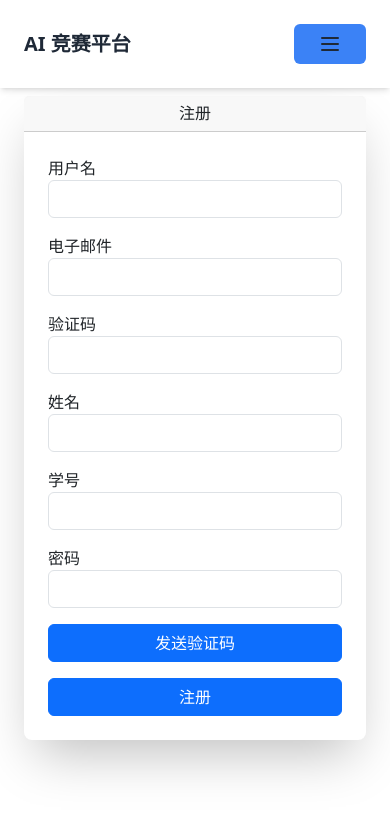
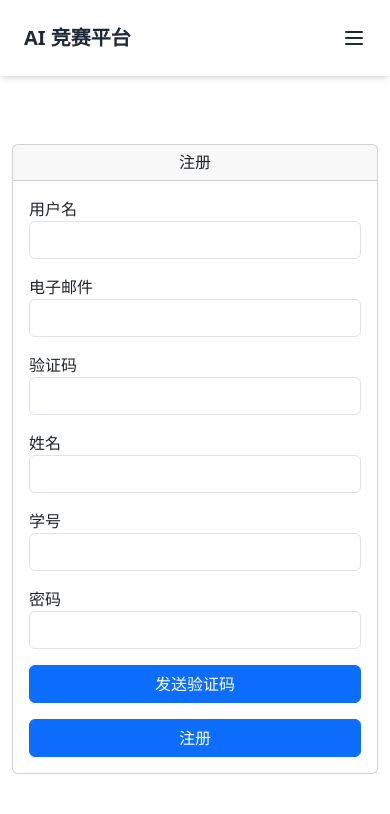
Before and after one commit to SYSUMSC/aigame, a Vue app in the folder frontend/: page /user/reg in a window 390 px wide. Shown: the top 814 px of the page. Built offline with nearby package versions, Linux system fonts and the light colour scheme.

Commit message:
优化前端，统一container

```diff
--- a/frontend/src/App.vue
+++ b/frontend/src/App.vue
@@ -1,14 +1,14 @@
 <script setup lang="ts">
 import { RouterView } from "vue-router";
 import { useUserStore } from "./stores/user";
-import NavBar from './components/NavBar.vue';
-
+import NavBar from "./components/NavBar.vue";
 </script>
 
 <template>
   <NavBar />
-  <!-- 灰色背景 -->
-  <RouterView class="container mx-auto px-4 py-8" />
+  <div class="container mt-20 md:mt-18">
+    <RouterView />
+  </div>
 </template>
 
 <style scoped>
--- a/frontend/src/components/NavBar.vue
+++ b/frontend/src/components/NavBar.vue
@@ -18,7 +18,7 @@ const isOpen = ref(false);
 </script>
 
 <template>
-  <div class="container mt-5">
+  <div class="navbar">
     <nav class="bg-white shadow-md fixed w-full z-10 top-0 left-0">
       <div
         class="container mx-auto px-4 py-4 flex justify-between items-center"
--- a/frontend/src/style.css
+++ b/frontend/src/style.css
@@ -3,44 +3,3 @@
 @tailwind components;
 @tailwind utilities;
 /* 使用了名为PostCSS Language Support 的 vscode插件 */
-
-.min-h-screen {
-  @apply h-screen flex flex-col justify-normal items-center;
-}
-
-.card {
-  @apply shadow-2xl rounded-lg border-none;
-}
-
-.card-body {
-  @apply p-6;
-}
-
-.text-primary {
-  @apply text-blue-700;
-}
-.text-secondary {
-  @apply text-blue-700;
-}
-
-
-
-
-/* 按钮样式 */
-button {
-  @apply bg-blue-500 text-white font-bold py-2 px-4 rounded hover:bg-blue-700;
-}
-
-/* 下拉菜单样式 */
-select {
-  @apply bg-gray-200 text-gray-700 py-2 px-4 rounded;
-}
-
-/* 列表样式 */
-ul {
-  @apply list-disc pl-5;
-}
-
-li {
-  @apply mb-2;
-}
--- a/frontend/src/views/Column.vue
+++ b/frontend/src/views/Column.vue
@@ -1,5 +1,4 @@
 <template>
-  <div class="container">
   <div class="row">
     <div class="col-md-6">
       <LeftComponent />
@@ -8,11 +7,9 @@
       <RightComponent />
     </div>
   </div>
-  </div>
 </template>
 
 <script setup lang="ts">
-import LeftComponent from './UserCenter.vue';
-import RightComponent from './Team.vue';
-
+import LeftComponent from "./UserCenter.vue";
+import RightComponent from "./Team.vue";
 </script>
--- a/frontend/src/views/CompetitionDetail.vue
+++ b/frontend/src/views/CompetitionDetail.vue
@@ -1,6 +1,4 @@
 <template>
-  <main class="min-h-screen py-6 flex flex-col justify-center items-center">
-    <div class="container mx-auto">
   <div class="card">
     <div class="card-header">比赛详情</div>
     <div class="card-body">
@@ -20,11 +18,7 @@
       </select>
       <select v-model="filters.problem_type_id">
         <option value="null">全部类型</option>
-            <option
-              v-for="type in problemTypes"
-              :key="type.id"
-              :value="type.id"
-            >
+        <option v-for="type in problemTypes" :key="type.id" :value="type.id">
           {{ type.name }}
         </option>
       </select>
@@ -36,16 +30,23 @@
       </button>
       <ul>
         <li v-for="problem in problems" :key="problem.id">
-              {{ problem.name }} -- 难度: {{ difficultyLevels[problem.difficulty as 1 | 2 | 3 | 4] || "未知难度" }} -- 类型：{{ problemTypes[problem.problem_type_id - 1]?.name || "未知类型" }}
-              <button @click="viewProblemDetail(problem.id)" class="bg-green-500 text-white font-bold py-1 px-3 ml-4 rounded hover:bg-green-700">
+          {{ problem.name }} -- 难度:
+          {{
+            difficultyLevels[problem.difficulty as 1 | 2 | 3 | 4] || "未知难度"
+          }}
+          -- 类型：{{
+            problemTypes[problem.problem_type_id - 1]?.name || "未知类型"
+          }}
+          <button
+            @click="viewProblemDetail(problem.id)"
+            class="bg-green-500 text-white font-bold py-1 px-3 ml-4 rounded hover:bg-green-700"
+          >
             查看详情
           </button>
         </li>
       </ul>
     </div>
   </div>
-    </div>
-  </main>
 </template>
 
 <script setup lang="ts">
@@ -94,8 +95,8 @@ const fetchCompetitionDetail = async (competitionId: number) => {
   try {
     const config = {
       headers: {
-        'Content-Type': 'application/json'
-      }
+        "Content-Type": "application/json",
+      },
     };
     const res = await axios.post(
       `/api/user/competition/${competitionId}`,
@@ -117,8 +118,8 @@ const fetchProblems = async (competitionId: number) => {
   try {
     const config = {
       headers: {
-        'Content-Type': 'application/json'
-      }
+        "Content-Type": "application/json",
+      },
     };
 
     // 构建请求体，仅包含非 "null" 值的字段
@@ -150,14 +151,10 @@ const fetchProblemTypes = async () => {
   try {
     const config = {
       headers: {
-        'Content-Type': 'application/json'
-      }
+        "Content-Type": "application/json",
+      },
     };
-    const res = await axios.post(
-      "/api/user/problem_types",
-      {},
-      config
-    );
+    const res = await axios.post("/api/user/problem_types", {}, config);
     if (res.status === 200 && res.data.code === 0) {
       problemTypes.value = res.data.data;
     } else {
@@ -173,7 +170,7 @@ const router = useRouter();
 
 // 定义跳转到赛题详情页面的函数
 const viewProblemDetail = (problemId: number) => {
-  router.push({ name: 'ProblemDetail', params: { id: problemId } });
+  router.push({ name: "ProblemDetail", params: { id: problemId } });
 };
 
 onMounted(() => {
--- a/frontend/src/views/Home.vue
+++ b/frontend/src/views/Home.vue
@@ -1,11 +1,11 @@
 <template>
-  <div class="flex flex-col items-center justify-center min-h-screen">
+  <div class="flex flex-col items-center justify-center">
     <!-- 平台介绍 -->
-      <div class="text-center">
-        <h1 class="text-4xl font-bold text-gray-800 mb-4">AI 竞赛平台</h1>
-        <p v-html="TextIntro" class="text-lg text-gray-600 mb-6"></p>
-        <p v-html="TextWelc" class="text-lg text-gray-600 mb-6"></p>
-      </div>
+    <div class="text-center">
+      <h1 class="text-4xl font-bold text-gray-800 mb-4">AI 竞赛平台</h1>
+      <p v-html="TextIntro" class="text-lg text-gray-600 mb-6"></p>
+      <p v-html="TextWelc" class="text-lg text-gray-600 mb-6"></p>
+    </div>
     <div class="flex space-x-4 py-4" v-if="!userStore.user">
       <router-link
         to="/user/login"
@@ -24,34 +24,40 @@
 </template>
 
 <script setup lang="ts">
-import { useUserStore } from '../stores/user'
-import { Ref, ref, onMounted } from 'vue'
+import { useUserStore } from "../stores/user";
+import { Ref, ref, onMounted } from "vue";
 
-const userStore = useUserStore()
+const userStore = useUserStore();
 
 // 原始文本
-const originalTextIntro = "欢迎来到 AI 竞赛平台，在这里你可以参与各种 AI 挑战，与全球开发者一较高下，展示你的 AI 技能，并赢取丰厚奖励。"
-const originalTextWelc = "无论你是初学者还是经验丰富的开发者，我们的平台都能为你提供适合的竞赛和学习资源，助力你的 AI 旅程。"
+const originalTextIntro =
+  "欢迎来到 AI 竞赛平台，在这里你可以参与各种 AI 挑战，与全球开发者一较高下，展示你的 AI 技能，并赢取丰厚奖励。";
+const originalTextWelc =
+  "无论你是初学者还是经验丰富的开发者，我们的平台都能为你提供适合的竞赛和学习资源，助力你的 AI 旅程。";
 
 // 格式化后的文本，用于逐字显示
-const TextIntro = ref('')
-const TextWelc = ref('')
+const TextIntro = ref("");
+const TextWelc = ref("");
 
 // 模拟打字效果
-const typeEffect = (text: string, target: Ref<string>, interval: number = 100) => {
-  let index = 0
+const typeEffect = (
+  text: string,
+  target: Ref<string>,
+  interval: number = 100
+) => {
+  let index = 0;
   const type = setInterval(() => {
     if (index < text.length) {
-      target.value += text.charAt(index)
-      index++
+      target.value += text.charAt(index);
+      index++;
     } else {
-      clearInterval(type)
+      clearInterval(type);
     }
-  }, interval)
-}
+  }, interval);
+};
 
 onMounted(() => {
-  typeEffect(originalTextIntro, TextIntro)
-  typeEffect(originalTextWelc, TextWelc, 130) // 稍微慢一点的间隔
-})
+  typeEffect(originalTextIntro, TextIntro);
+  typeEffect(originalTextWelc, TextWelc, 130); // 稍微慢一点的间隔
+});
 </script>
--- a/frontend/src/views/ProblemDetail.vue
+++ b/frontend/src/views/ProblemDetail.vue
@@ -1,6 +1,4 @@
 <template>
-  <main class="min-h-screen py-6 flex flex-col justify-center items-center">
-    <div class="container mx-auto">
   <div class="card">
     <div class="card-header">赛题详情</div>
     <div class="card-body">
@@ -9,8 +7,7 @@
         <div class="flex items-center">
           <span class="font-bold text-gray-700 mr-2">难度:</span>
           <span class="bg-blue-100 text-blue-800 px-2 py-1 rounded">{{
-                difficultyLevels[problem?.difficulty as 1 | 2 | 3 | 4] ||
-                "未知难度"
+            difficultyLevels[problem?.difficulty as 1 | 2 | 3 | 4] || "未知难度"
           }}</span>
         </div>
 
@@ -60,8 +57,6 @@
       </div>
     </div>
   </div>
-    </div>
-  </main>
 </template>
 
 <script setup lang="ts">
--- a/frontend/src/views/Team.vue
+++ b/frontend/src/views/Team.vue
@@ -1,6 +1,4 @@
 <template>
-  <div class="py-6 flex flex-col sm:py-12">
-    <div class="container mx-auto">
   <div class="card">
     <div class="card-header">队伍管理</div>
 
@@ -24,9 +22,7 @@
               required
             />
           </div>
-              <button type="submit" class="btn btn-primary w-100">
-                加入队伍
-              </button>
+          <button type="submit" class="btn btn-primary w-100">加入队伍</button>
         </form>
       </template>
 
@@ -86,8 +82,6 @@
           退出队伍
         </button>
       </template>
-        </div>
-      </div>
     </div>
 
     <!-- 创建队伍模态框 -->
@@ -194,7 +188,6 @@ import { useUserStore } from "../stores/user";
 import { useRouter } from "vue-router";
 import ClipboardJS from "clipboard";
 import { layer } from "vue3-layer";
-
 
 const userStore = useUserStore();
 const router = useRouter();
--- a/frontend/src/views/UserCenter.vue
+++ b/frontend/src/views/UserCenter.vue
@@ -1,6 +1,4 @@
 <template>
-  <div class="py-6 flex flex-col sm:py-12">
-    <div class="container mx-auto">
   <div class="card">
     <div class="card-header">用户中心</div>
     <div class="card-body">
@@ -37,8 +35,6 @@
       </template>
     </div>
   </div>
-    </div>
-  </div>
 </template>
 
 <script setup lang="ts">
--- a/frontend/tailwind.config.js
+++ b/frontend/tailwind.config.js
@@ -6,6 +6,22 @@ export default {
   ],
   theme: {
     extend: {},
+    screens: {
+      'sm': '640px',
+      // => @media (min-width: 640px) { ... }
+
+      'md': '768px',
+      // => @media (min-width: 768px) { ... }
+
+      'lg': '1024px',
+      // => @media (min-width: 1024px) { ... }
+
+      'xl': '1280px',
+      // => @media (min-width: 1280px) { ... }
+
+      '2xl': '1536px',
+      // => @media (min-width: 1536px) { ... }
+    }
   },
   plugins: [],
 }
```
Also changed, not shown: frontend/src/views/CompetitionCenter.vue (+23 -28 lines). Lines whose indentation alone changed are shown as unchanged.
